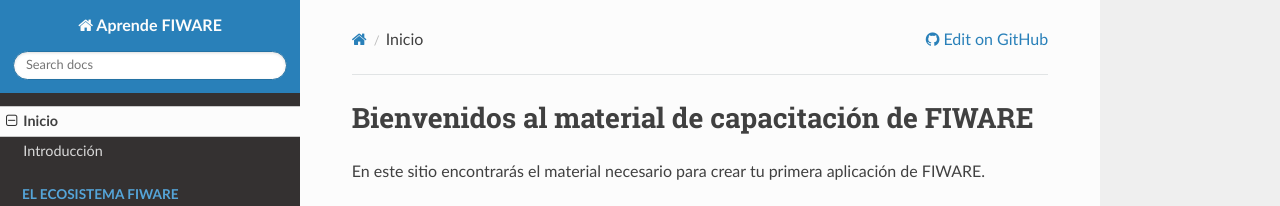
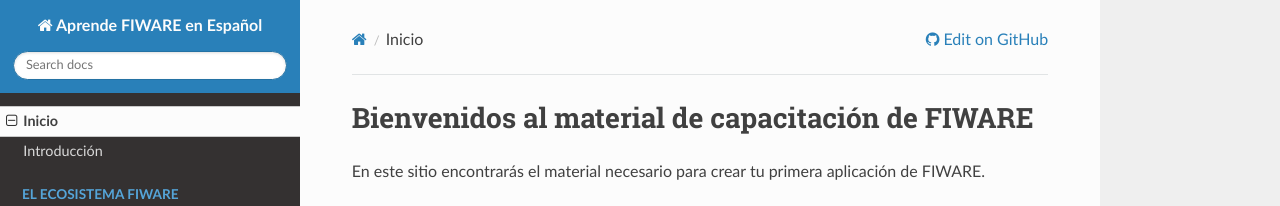
Before and after one commit to smartsdkInfotec/FIWARE_Training, an MkDocs documentation site: the page built from docs/index.md, in a window 1280 px wide. Shown: the top 206 px of the page. Built offline with MkDocs 1.6.1, drawn with Linux system fonts in a browser that asks for light colours; nearby versions of some CDN libraries; comment, search, counter and statistics services are not loaded; old or Windows-style settings are respelled for this version of MkDocs.

Commit message:
Update mkdocs.yml

```diff
--- a/mkdocs.yml
+++ b/mkdocs.yml
@@ -1,4 +1,4 @@
-site_name: Aprende FIWARE
+site_name: Aprende FIWARE en Español
 repo_url: https://github.com/smartsdkInfotec/FIWARE_Training
 edit_uri: edit/master/docs
 site_description: A short guide to use SmartSDK platform
```
